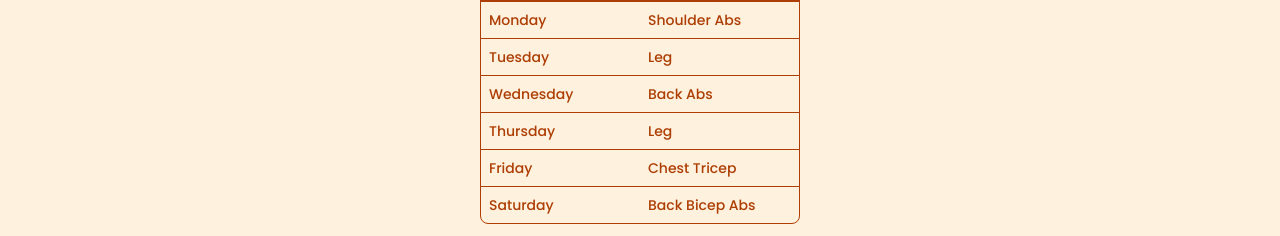
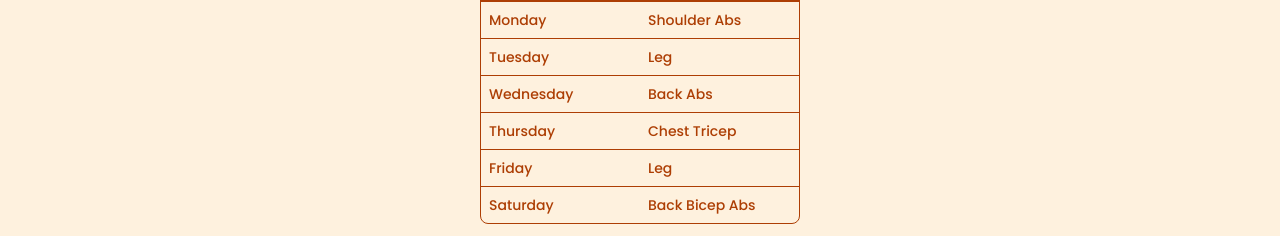
Before and after one commit to Rakesh799/Sugandh-Vatika, a Next.js app: page / in a window 1280 px wide. Shown: the part 146-382 px from the top of the page. Built offline with nearby package versions, Linux system fonts and the light colour scheme.

Commit message:
gym routine update

```diff
--- a/src/components/GymSection.jsx
+++ b/src/components/GymSection.jsx
@@ -7,8 +7,8 @@ export default function GymSection() {
         { day: "Monday", workout: "Shoulder Abs" },
         { day: "Tuesday", workout: "Leg" },
         { day: "Wednesday", workout: "Back Abs" },
-        { day: "Thursday", workout: "Leg" },
-        { day: "Friday", workout: "Chest Tricep" },
+        { day: "Thursday", workout: "Chest Tricep" },
+        { day: "Friday", workout: "Leg" },
         { day: "Saturday", workout: "Back Bicep Abs" },
     ];
     return (
```
